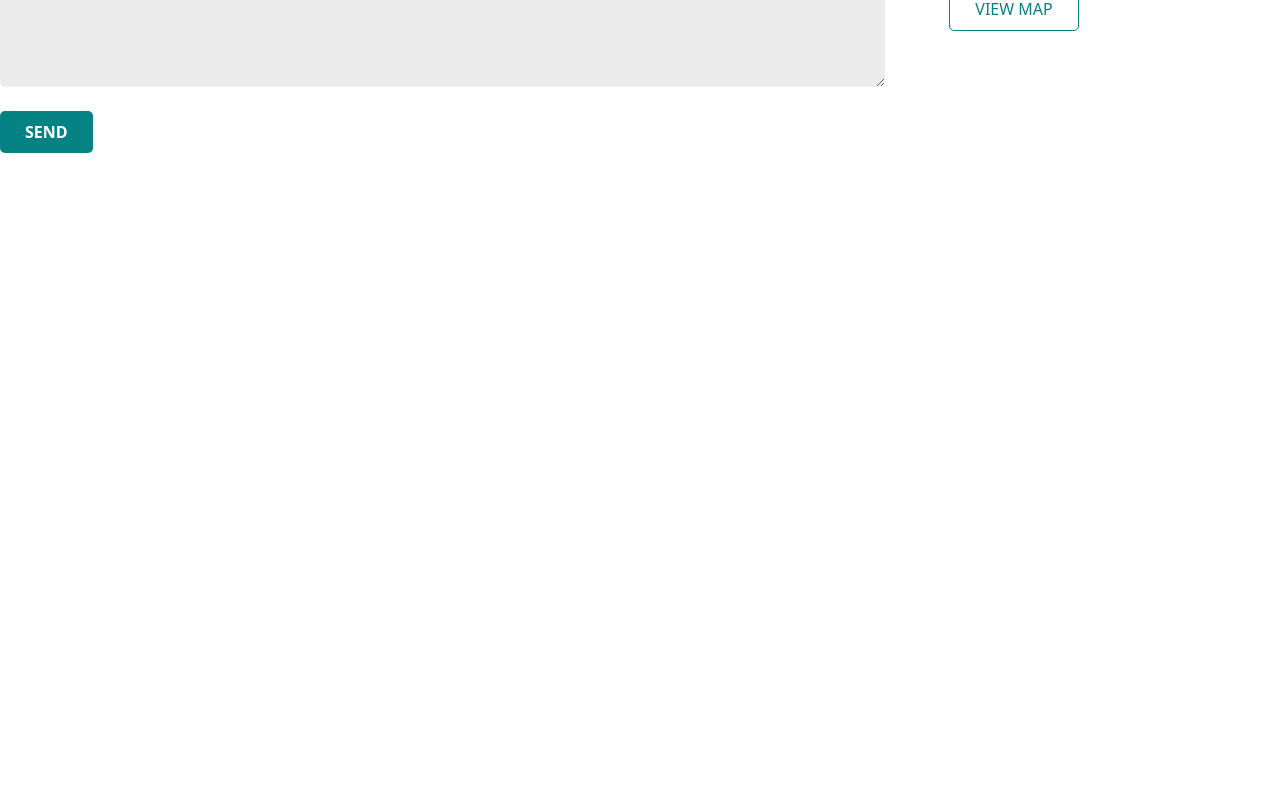
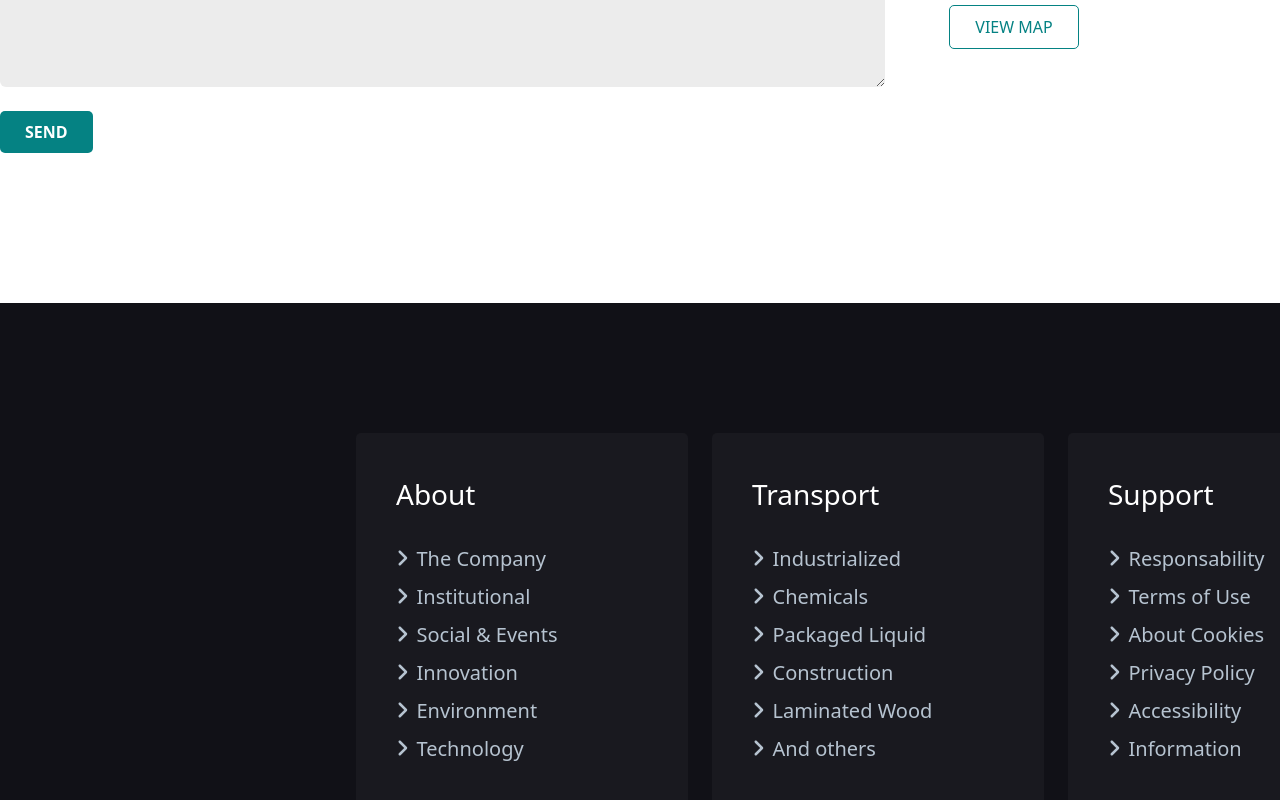
Before and after one commit to Gaki13/proj-html-vuejs, a Vue app: page / in a window 1280 px wide. Shown: the part 5804-6604 px from the top of the page. Before the commit the page ends 6107 px from the top, so only its background shows below. Built offline with nearby package versions, Linux system fonts and the light colour scheme.

Commit message:
aggiunta dei link dinamici nel footer

```diff
--- a/src/App.vue
+++ b/src/App.vue
@@ -2,18 +2,21 @@
   <div id="app">
       <BaseHeader/>
       <BaseMain/>
+      <BaseFooter/>
   </div>
 </template>
 
 <script>
 import BaseHeader from './components/BaseHeader/BaseHeader.vue'
 import BaseMain from './components/BaseMain/BaseMain.vue'
+import BaseFooter from './components/BaseFooter/BaseFooter.vue'
 
 export default {
   name: 'App',
   components: {
       BaseHeader,
       BaseMain,
+      BaseFooter,
   }
 }
 </script>
--- a/src/components/BaseFooter/FooterTop.vue
+++ b/src/components/BaseFooter/FooterTop.vue
@@ -1,15 +1,148 @@
 <template>
   <div class="footer-top">
+    <div class="container-st">
+      <div class="row">
+        <div class="col-3">
 
+        </div>
+        <div class="col-3">
+          <div class="card-box">
+            <h5>About</h5>
+            <ul>
+              <li v-for="link in linksAbout" :key="link" class="my-2"><a :href="link.url"><font-awesome-icon icon="fa-solid fa-angle-right" class="me-2" />{{link.text}}</a></li>
+            </ul>
+          </div>
+        </div>
+        <div class="col-3">
+           <div class="card-box">
+            <h5>Transport</h5>
+            <ul>
+              <li v-for="link in linksTransport" :key="link" class="my-2"><a :href="link.url"><font-awesome-icon icon="fa-solid fa-angle-right" class="me-2" />{{link.text}}</a></li>
+            </ul>
+          </div>
+        </div>
+        <div class="col-3">
+           <div class="card-box">
+            <h5>Support</h5>
+            <ul>
+              <li v-for="link in linksSupport" :key="link" class="my-2"><a :href="link.url"><font-awesome-icon icon="fa-solid fa-angle-right"  class="me-2"/>{{link.text}}</a></li>
+            </ul>
+          </div>
+        </div>
+      </div>
+    </div>
   </div>
 </template>
 
 <script>
 export default {
-    name: 'FooterTop'
+  name: 'FooterTop',
+  data(){
+    return{
+      linksAbout: [
+        {
+          text: "The Company",
+          url: "#",
+        },
+        {
+          text: "Institutional",
+          url: "#",
+        },
+        {
+          text: "Social & Events",
+          url: "#",
+        },
+        {
+          text: "Innovation",
+          url: "#",
+        },
+        {
+          text:"Environment",
+          url: "#"
+        },
+        {
+          text:"Technology",
+          url: "#"
+        },
+      ],
+      linksTransport: [
+        {
+          text: "Industrialized",
+          url: "#",
+        },
+        {
+          text: "Chemicals",
+          url: "#",
+        },
+        {
+          text: "Packaged Liquid",
+          url: "#",
+        },
+        {
+          text: "Construction",
+          url: "#",
+        },
+        {
+          text:"Laminated Wood",
+          url: "#"
+        },
+        {
+          text:"And others",
+          url: "#"
+        },
+      ],
+      linksSupport: [
+        {
+          text: "Responsability",
+          url: "#",
+        },
+        {
+          text: "Terms of Use",
+          url: "#",
+        },
+        {
+          text: "About Cookies",
+          url: "#",
+        },
+        {
+          text: "Privacy Policy",
+          url: "#",
+        },
+        {
+          text:"Accessibility",
+          url: "#"
+        },
+        {
+          text:"Information",
+          url: "#"
+        },
+      ],
+    }
+  }
+
 }
 </script>
 
 <style lang="scss" scoped>
+  .footer-top{
+    background-color: #111117;
+    padding: 8.125rem 0 10rem;
+    .card-box{
+      a{
+        color: #b6c3d0;
+        text-decoration: none;
+        font-size: 1.25rem;
+      }
 
+      h5{
+        color: white;
+        margin-bottom: 2rem;
+        font-size: 1.75rem;
+      }
+      ul{
+        list-style: none;
+        padding-left: 0;
+      }
+    }
+  }
 </style>
--- a/src/components/BaseMain/SectionForm.vue
+++ b/src/components/BaseMain/SectionForm.vue
@@ -110,7 +110,7 @@ export default {
     .contact{
       color: #208283;
       font-size: 1.35rem;
-      margin: .6875rem 0;
+      margin: .875rem 0;
       span{
         background-color: #daeced;
         padding: .375rem .625rem;
--- a/src/main.js
+++ b/src/main.js
@@ -23,8 +23,9 @@ import { faTemperatureLow } from '@fortawesome/free-solid-svg-icons'
 import { faBoxesStacked } from '@fortawesome/free-solid-svg-icons'
 import { faQuoteRight } from '@fortawesome/free-solid-svg-icons'
 import { faLocationDot } from '@fortawesome/free-solid-svg-icons'
+import { faAngleRight} from '@fortawesome/free-solid-svg-icons'
 /* add icons to the library */
-library.add(faClock, faPhone, faEnvelope, faTwitter, faFacebookF, faLinkedin, faUser, faUber, faGem, faTruckRampBox, faArrowRight, faTemperatureLow, faBoxesStacked, faQuoteRight, faLocationDot)
+library.add(faClock, faPhone, faEnvelope, faTwitter, faFacebookF, faLinkedin, faUser, faUber, faGem, faTruckRampBox, faArrowRight, faTemperatureLow, faBoxesStacked, faQuoteRight, faLocationDot, faAngleRight)
 /* add font awesome icon component */
 Vue.component('font-awesome-icon', FontAwesomeIcon)
 
```
